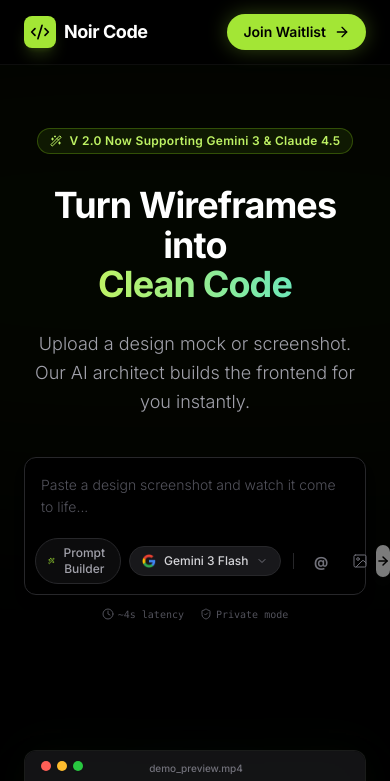
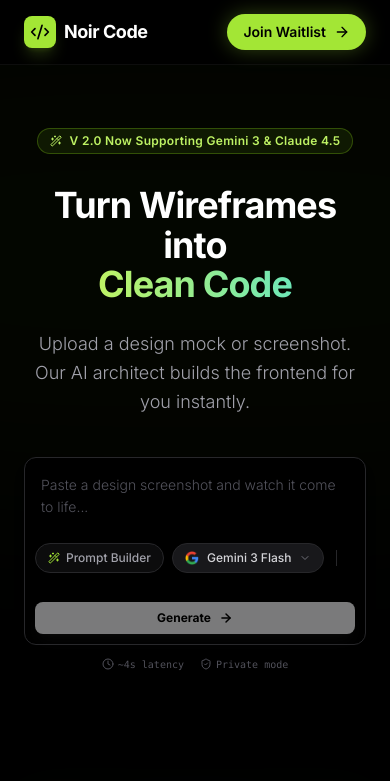
Before and after one commit to radzfoundation-gif/noir.dev, a React (Vite) app: page / in a window 390 px wide. Shown: the top 781 px of the page. Built offline with nearby package versions, Linux system fonts and the light colour scheme; grey boxes are pictures that could not be loaded.

Commit message:
feat: mobile responsiveness fixes and chat input icon update

```diff
--- a/src/components/ChatInput.tsx
+++ b/src/components/ChatInput.tsx
@@ -1,5 +1,5 @@
 import React, { useState } from 'react';
-import { Wand2, Image as ImageIcon, ArrowRight, X, FileCode } from 'lucide-react';
+import { Wand2, Image as ImageIcon, ArrowUp, X, FileCode, ArrowRight } from 'lucide-react';
 import { ModelSelector } from './ModelSelector';
 import { ImageUpload } from './ImageUpload';
 import { AnimatePresence, motion } from 'framer-motion';
@@ -136,7 +136,7 @@
                         disabled={!image && !prompt.trim() || loading}
                         className="p-1.5 rounded-lg bg-lime-400 hover:bg-lime-300 text-black transition-all disabled:opacity-50 disabled:cursor-not-allowed shadow-[0_0_10px_rgba(163,230,53,0.2)]"
                     >
-                        <ArrowRight size={14} strokeWidth={2.5} />
+                        <ArrowUp size={14} strokeWidth={2.5} />
                     </button>
                 </div>
             </div>
--- a/src/components/Hero.tsx
+++ b/src/components/Hero.tsx
@@ -72,10 +72,10 @@
                         </div>
 
                         {/* Bottom Toolbar */}
-                        <div className="flex items-center justify-between mt-4 md:mt-6">
-                            <div className="flex items-center gap-2">
+                        <div className="flex flex-wrap items-center justify-between gap-y-4 mt-4 md:mt-6">
+                            <div className="flex items-center gap-2 overflow-x-auto pb-2 md:pb-0 no-scrollbar w-full md:w-auto">
                                 {/* Prompt Builder */}
-                                <button className="flex items-center gap-1.5 px-3 py-1.5 rounded-full border border-zinc-800 bg-zinc-900/50 hover:bg-zinc-800 hover:border-lime-500/30 text-xs font-medium text-zinc-400 hover:text-white transition-all">
+                                <button className="flex items-center gap-1.5 px-3 py-1.5 rounded-full border border-zinc-800 bg-zinc-900/50 hover:bg-zinc-800 hover:border-lime-500/30 text-xs font-medium text-zinc-400 hover:text-white transition-all whitespace-nowrap">
                                     <Wand2 size={12} className="text-lime-400" />
                                     <span>Prompt Builder</span>
                                 </button>
@@ -83,11 +83,11 @@
                                 {/* Model Selector */}
                                 <ModelSelector selectedId={model} onSelect={setModel} variant="pill" />
 
-                                <div className="h-4 w-[1px] bg-zinc-800 mx-1"></div>
+                                <div className="h-4 w-[1px] bg-zinc-800 mx-1 flex-shrink-0"></div>
 
                                 {/* Actions */}
                                 <button
-                                    className="p-2 text-zinc-500 hover:text-lime-400 transition-colors rounded-full hover:bg-zinc-900"
+                                    className="p-2 text-zinc-500 hover:text-lime-400 transition-colors rounded-full hover:bg-zinc-900 flex-shrink-0"
                                     title="Add Context (@)"
                                 >
                                     <span className="text-sm font-bold">@</span>
@@ -95,7 +95,7 @@
 
                                 <button
                                     onClick={() => document.getElementById('hero-image-upload')?.click()}
-                                    className="p-2 text-zinc-500 hover:text-lime-400 transition-colors rounded-full hover:bg-zinc-900"
+                                    className="p-2 text-zinc-500 hover:text-lime-400 transition-colors rounded-full hover:bg-zinc-900 flex-shrink-0"
                                     title="Attach Image"
                                 >
                                     <ImageIcon size={16} strokeWidth={1.5} />
@@ -107,13 +107,13 @@
                                 </div>
                             </div>
 
-                            {/* Generate Button (Icon Only when small, full when large) */}
+                            {/* Generate Button (Full width on mobile/tablet if needed, or just standard) */}
                             <button
                                 onClick={onGenerate}
                                 disabled={(!image && !prompt.trim()) || loading}
-                                className="w-8 h-8 md:w-auto md:h-auto md:px-4 md:py-2 rounded-lg md:rounded-full bg-zinc-100 hover:bg-white text-black text-xs font-bold transition-all flex items-center justify-center gap-2 disabled:opacity-50 disabled:cursor-not-allowed shadow-lg shadow-white/5"
+                                className="w-full md:w-auto px-4 py-2 rounded-lg md:rounded-full bg-zinc-100 hover:bg-white text-black text-xs font-bold transition-all flex items-center justify-center gap-2 disabled:opacity-50 disabled:cursor-not-allowed shadow-lg shadow-white/5"
                             >
-                                <span className="hidden md:inline">Generate</span>
+                                <span>Generate</span>
                                 <ArrowRight size={14} strokeWidth={2.5} />
                             </button>
                         </div>
--- a/src/pages/AdminPage.tsx
+++ b/src/pages/AdminPage.tsx
@@ -29,6 +29,7 @@
     const [isAuthenticated, setIsAuthenticated] = useState(false);
     const [password, setPassword] = useState('');
     const [activeTab, setActiveTab] = useState('waitlist');
+    const [isMobileMenuOpen, setIsMobileMenuOpen] = useState(false);
 
     // Simple Auth Protection
     const handleLogin = (e: React.FormEvent) => {
@@ -297,27 +298,41 @@
     return (
         <div className="bg-black text-neutral-400 font-sans antialiased h-screen flex overflow-hidden selection:bg-neutral-800 selection:text-white">
 
+            {/* Mobile Overlay */}
+            {isMobileMenuOpen && (
+                <div
+                    className="fixed inset-0 bg-black/80 z-30 md:hidden backdrop-blur-sm"
+                    onClick={() => setIsMobileMenuOpen(false)}
+                />
+            )}
+
             {/* Sidebar */}
-            <aside className="w-64 border-r border-neutral-900 bg-[#0a0a0a] flex-col justify-between hidden md:flex">
+            <aside className={`
+                fixed inset-y-0 left-0 z-40 w-64 border-r border-neutral-900 bg-[#0a0a0a] flex flex-col justify-between transition-transform duration-300 md:translate-x-0 md:static
+                ${isMobileMenuOpen ? 'translate-x-0' : '-translate-x-full'}
+            `}>
                 <div>
-                    <div className="h-16 flex items-center px-6 border-b border-neutral-900">
+                    <div className="h-16 flex items-center justify-between px-6 border-b border-neutral-900">
                         <span className="text-white font-semibold tracking-tighter text-lg">WAITLST</span>
+                        <button onClick={() => setIsMobileMenuOpen(false)} className="md:hidden text-neutral-500 hover:text-white">
+                            <ChevronRight size={20} className="rotate-180" />
+                        </button>
                     </div>
 
                     <nav className="p-4 space-y-1">
-                        <button onClick={() => setActiveTab('waitlist')} className={`w-full flex items-center gap-3 px-3 py-2 rounded-md transition-colors text-sm font-medium ${activeTab === 'waitlist' ? 'bg-neutral-900 border border-neutral-800 text-white' : 'hover:bg-neutral-900/50 hover:text-neutral-200'}`}>
+                        <button onClick={() => { setActiveTab('waitlist'); setIsMobileMenuOpen(false); }} className={`w-full flex items-center gap-3 px-3 py-2 rounded-md transition-colors text-sm font-medium ${activeTab === 'waitlist' ? 'bg-neutral-900 border border-neutral-800 text-white' : 'hover:bg-neutral-900/50 hover:text-neutral-200'}`}>
                             <Users size={18} />
                             Waitlist
                         </button>
-                        <button onClick={() => setActiveTab('analytics')} className={`w-full flex items-center gap-3 px-3 py-2 rounded-md transition-colors text-sm font-medium ${activeTab === 'analytics' ? 'bg-neutral-900 border border-neutral-800 text-white' : 'hover:bg-neutral-900/50 hover:text-neutral-200'}`}>
+                        <button onClick={() => { setActiveTab('analytics'); setIsMobileMenuOpen(false); }} className={`w-full flex items-center gap-3 px-3 py-2 rounded-md transition-colors text-sm font-medium ${activeTab === 'analytics' ? 'bg-neutral-900 border border-neutral-800 text-white' : 'hover:bg-neutral-900/50 hover:text-neutral-200'}`}>
                             <BarChart2 size={18} />
                             Analytics
                         </button>
-                        <button onClick={() => setActiveTab('campaigns')} className={`w-full flex items-center gap-3 px-3 py-2 rounded-md transition-colors text-sm font-medium ${activeTab === 'campaigns' ? 'bg-neutral-900 border border-neutral-800 text-white' : 'hover:bg-neutral-900/50 hover:text-neutral-200'}`}>
+                        <button onClick={() => { setActiveTab('campaigns'); setIsMobileMenuOpen(false); }} className={`w-full flex items-center gap-3 px-3 py-2 rounded-md transition-colors text-sm font-medium ${activeTab === 'campaigns' ? 'bg-neutral-900 border border-neutral-800 text-white' : 'hover:bg-neutral-900/50 hover:text-neutral-200'}`}>
                             <Mail size={18} />
                             Campaigns
                         </button>
-                        <button onClick={() => setActiveTab('settings')} className={`w-full flex items-center gap-3 px-3 py-2 rounded-md transition-colors text-sm font-medium ${activeTab === 'settings' ? 'bg-neutral-900 border border-neutral-800 text-white' : 'hover:bg-neutral-900/50 hover:text-neutral-200'}`}>
+                        <button onClick={() => { setActiveTab('settings'); setIsMobileMenuOpen(false); }} className={`w-full flex items-center gap-3 px-3 py-2 rounded-md transition-colors text-sm font-medium ${activeTab === 'settings' ? 'bg-neutral-900 border border-neutral-800 text-white' : 'hover:bg-neutral-900/50 hover:text-neutral-200'}`}>
                             <Settings size={18} />
                             Settings
                         </button>
@@ -343,6 +358,12 @@
                 {/* Top Bar */}
                 <header className="h-16 border-b border-neutral-900 flex items-center justify-between px-4 sm:px-8 bg-black/50 backdrop-blur-sm sticky top-0 z-20">
                     <div className="flex items-center gap-4">
+                        <button
+                            className="md:hidden text-neutral-400 hover:text-white"
+                            onClick={() => setIsMobileMenuOpen(true)}
+                        >
+                            <Filter size={20} className="rotate-90" />
+                        </button>
                         <div className="flex items-center gap-2">
                             <span className="text-sm font-medium text-white capitalize">{activeTab}</span>
                             <ChevronRight size={14} className="text-neutral-600" />
```
